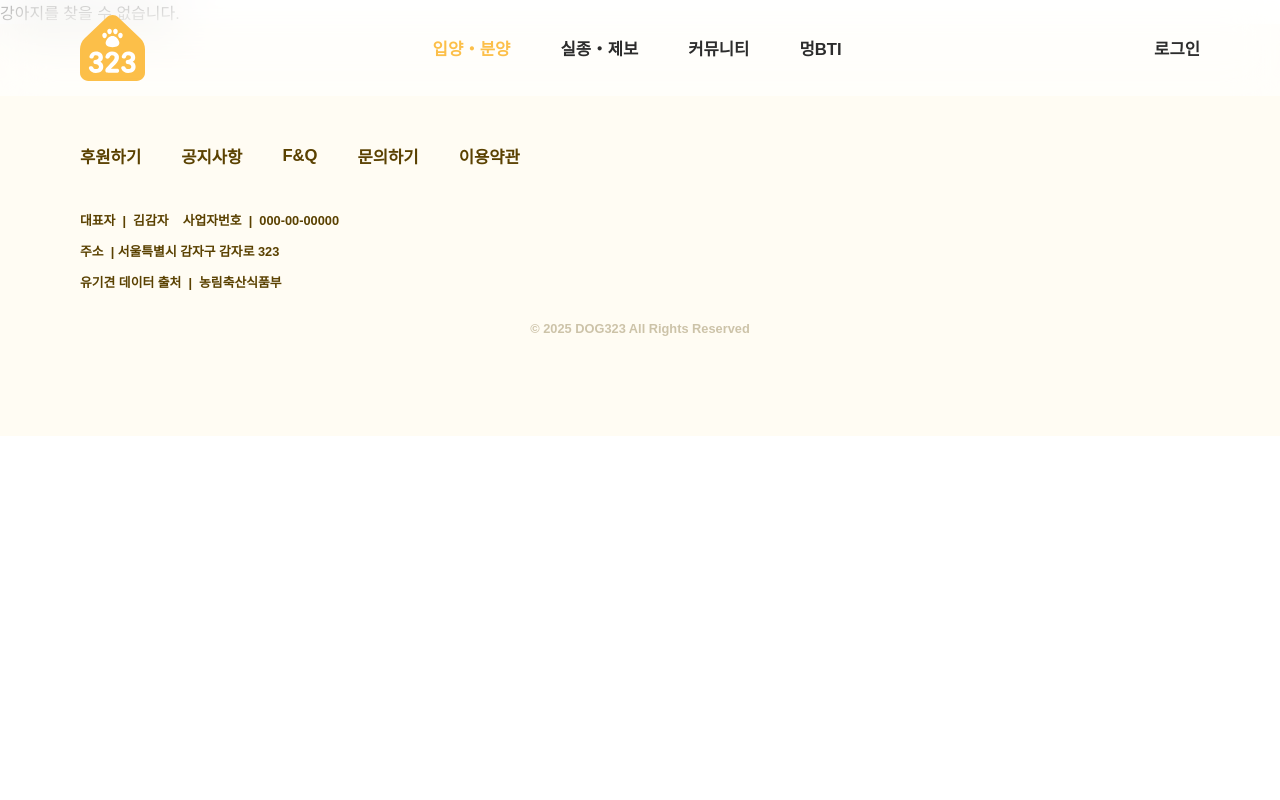
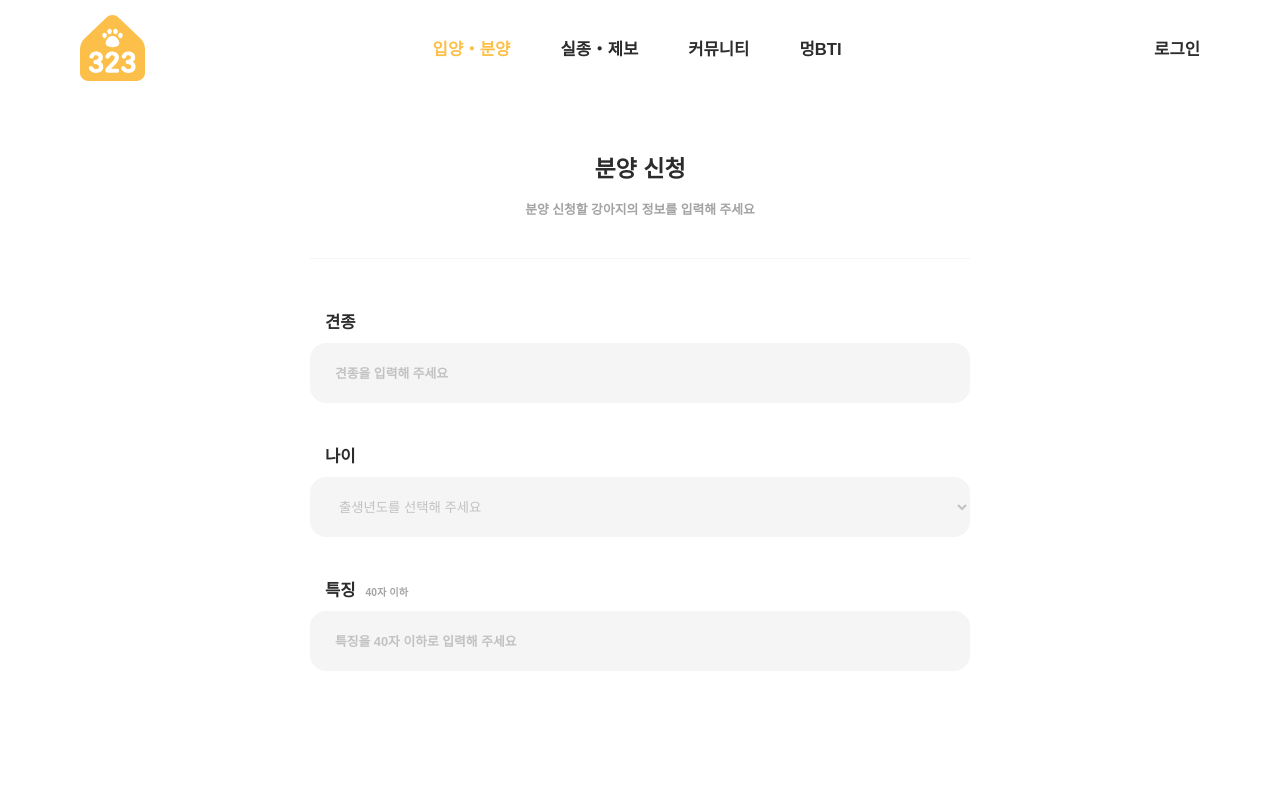
Before and after one commit to gamjatec/dog323-front, a React (Vite) app in the folder dog323/: page /withme/registration in a window 1280 px wide. Shown: the top 800 px of the page. Built offline with nearby package versions, Linux system fonts and the light colour scheme; some icons are missing; a web font is replaced by a local one.

Commit message:
분양 신청폼

```diff
--- a/dog323/src/App.jsx
+++ b/dog323/src/App.jsx
@@ -7,6 +7,7 @@ import WithMePage from "./pages/WithMePage";
 import ScrollToTop from './components/layout/ScrollToTop';
 import WithMe from './components/pages/withme/WithMe';
 import WithMeDetail from './components/pages/withme/WithMeDetail';
+import WithMeRegistration from './components/pages/withme/WithMeRegistration';
 
 // App.jsx = 사이트 지도
 // Page = 화면 껍데기 + Outlet
@@ -23,7 +24,8 @@ const App = () => {
           <Route path='/' element={<HomePage />} />
           <Route path='withme' element={<WithMePage />}>
             <Route index element={<WithMe />} />
-            <Route path=":id" element={<WithMeDetail />} />
+            <Route path='registration' element={<WithMeRegistration />} />
+            <Route path=':id' element={<WithMeDetail />} />
           </Route>
         </Route>
 
--- a/dog323/src/components/pages/withme/WithMe.jsx
+++ b/dog323/src/components/pages/withme/WithMe.jsx
@@ -39,7 +39,8 @@ const WithMe = () => {
     email: "rlagptmd1021@naver.com",
     message: `사람을 정말 좋아하는 순둥이에요.
 갑작스러운 유학으로 인해 함께하지 못하게 되어 마음이 무겁습니다.
-따뜻하게 품어주실 분을 기다립니다.`,
+따뜻하게 품어주실 분을 기다립니다.
+`,
   }));
 
   // 탭 메뉴 매핑
@@ -114,7 +115,7 @@ const WithMe = () => {
             ))}
           </ul>
 
-          <button className="write-btn">
+          <button className="write-btn" onClick={() => navigate("registration")}>
             <Icon icon="fa6-solid:pen-to-square" width="17" height="17" />
             분양 신청
           </button>
--- a/dog323/src/components/pages/withme/WithMeDetail.jsx
+++ b/dog323/src/components/pages/withme/WithMeDetail.jsx
@@ -3,34 +3,8 @@ import dogImg from "../../../assets/images/dog-img.jpg";
 import DogDetail from "../../common/DogDetail";
 
 const WithMeDetail = () => {
-  const { id } = useParams();
-  const location = useLocation();
-
-  // 테스트용 입양 데이터 ----- api 들어갈 부분 -----
-  const dogList = Array.from({ length: 10 }, (_, i) => ({
-    id: i,
-    name: `강아지${i + 1}`,
-    type: "shelter",
-    age: "약 1살",
-    character: i % 2 === 0 ? "활발해요" : "순해요",
-    neutralized: i % 2 === 0 ? "yes" : "no",
-    gender: i % 2 === 0 ? "female" : "male",
-  }));
-
-
-  // @@@@@@@@ 상세페이지 공통으로 만들기 @@@@@@
-  const dog = location.state?.dog || dogList.find((d) => d.id === Number(id));
-
-  if (!dog) return <p>강아지를 찾을 수 없습니다.</p>;
-
   return (
     <div className="withme-detail">
-      {/* <img src={dogImg} alt={dog.name} />
-      <h2>{dog.name}</h2>
-      <p>성격: {dog.character}</p>
-      <p>나이: {dog.age}</p>
-      <p>중성화: {dog.neutralized}</p>
-      <p>성별: {dog.gender}</p> */}
       <DogDetail />
     </div>
   );
--- /dev/null
+++ b/dog323/src/components/pages/withme/WithMeRegistration.jsx
@@ -0,0 +1,41 @@
+const WithMeRegistration = () => {
+  return (
+    <div className="registration withme">
+      <div className="wrap">
+        <div className="title">
+          <h3>분양 신청</h3>
+          <p>분양 신청할 강아지의 정보를 입력해 주세요</p>
+        </div>
+        <form>
+
+          <label className="input-wrap">
+            <span>견종</span>
+            <input type="text" placeholder="견종을 입력해 주세요" />
+          </label>
+
+          <label className="input-wrap">
+            <span className="sub-desc">나이</span>
+            <select>
+              <option value="" selected disabled hidden>
+                출생년도를 선택해 주세요
+              </option>
+              <option value="all">2025년</option>
+              <option value="yes">2024년 </option>
+              <option value="no">중성화 X</option>
+            </select>
+          </label>
+
+          <label className="input-wrap">
+            <span className="sub-desc" data-sub="40자 이하">
+              특징
+            </span>
+            <input type="text" placeholder="특징을 40자 이하로 입력해 주세요" />
+          </label>
+
+        </form>
+      </div>
+    </div>
+  );
+};
+
+export default WithMeRegistration;
--- a/dog323/src/styles/app.scss
+++ b/dog323/src/styles/app.scss
@@ -8,6 +8,7 @@
 @use './components/common/DogCard.scss';
 @use './components/common/DogDetail.scss';
 @use './components/common/DogDetailImageSlider.scss';
+@use './components/common/Registration.scss';
 
 // ----- HomePage -----
 @use './components/home/HomePage.scss';
--- a/dog323/src/styles/base/mixin.scss
+++ b/dog323/src/styles/base/mixin.scss
@@ -142,4 +142,79 @@
   }
 }
 
-// input style
+// input text style
+@mixin input-text {
+  width: 100%;
+  @include flex(column, gap, flex-start);
+  span {
+    @include body-l();
+    padding: 10px 15px;
+    color: var(--gray-800);
+    &.sub-desc {
+      &::after {
+        margin-left: 10px;
+        @include body-s();
+        color: var(--gray-400);
+        content: attr(data-sub);
+      }
+    }
+  }
+  input {
+    width: 100%;
+    height: 60px;
+    padding: 25px;
+    border-radius: 16px;
+    border: none;
+    outline: 2px solid transparent;
+    background-color: var(--gray-100);
+    @include body-l();
+    color: var(--gray-800);
+    transition: 0.2s;
+    &:hover {
+      background-color: var(--gray-50);
+    }
+    &:focus {
+      background-color: var(--gray-50);
+      outline: 2px solid var(--gray-300);
+    }
+    &::placeholder {
+      color: var(--gray-300);
+      @include body-m();
+    }
+  }
+}
+
+@mixin input-text-error {
+  span {
+    width: 100%;
+    @include flex(row, space-between, center);
+    &::after {
+      content: attr(data-error);
+      color: var(--primary-600);
+      @include body-m();
+    }
+  }
+  input {
+    background-color: var(--primary-100);
+    &::placeholder {
+      @include body-m();
+    }
+  }
+}
+
+@mixin select {
+  width: 100%;
+  height: 60px;
+  background-color: var(--gray-100);
+  color: var(--gray-300);
+  border: none;
+  border-radius: 16px;
+  padding: 0 25px;
+  font-family: inherit;
+  &:hover {
+    background-color: var(--gray-50);
+  }
+  &:focus {
+    outline: none;
+  }
+}
--- a/dog323/src/styles/components/common/DogDetail.scss
+++ b/dog323/src/styles/components/common/DogDetail.scss
@@ -115,7 +115,7 @@
             gap: 20px;
           }
           li {
-            @include flex(row, flex-start, flex-start);
+            @include flex(row, flex-start, center);
             gap: 10px;
             p {
               width: 70px;
@@ -156,7 +156,8 @@
       background-color: var(--white-color);
       @include mobile {
         padding: 50px 0;
-        border-top: 30px solid var(--gray-50);
+        border-top: 2px solid var(--gray-100);
+        border-radius: 0;
       }
       .num-write-wrap {
         width: 100%;
@@ -164,7 +165,7 @@
         gap: 25px;
         .number {
           padding: 0 20px;
-          @include flex(row, flex-start, flex-start);
+          @include flex(row, flex-start, center);
           gap: 14px;
           color: var(--gray-800);
           h4 {
--- /dev/null
+++ b/dog323/src/styles/components/common/Registration.scss
@@ -0,0 +1,41 @@
+@use '../../base/index' as *;
+
+.registration {
+  @include page-layout();
+  .wrap {
+    @include layout();
+    @include flex(column);
+    gap: 40px;
+    max-width: 700px;
+    padding: 0 20px;
+    .title {
+      width: 100%;
+      padding-bottom: 40px;
+      @include flex(column);
+      gap: 15px;
+      border-bottom: 1px solid var(--gray-100);
+      h3 {
+        @include h3-style();
+        color: var(--gray-800);
+      }
+      p {
+        @include body-m();
+        color: var(--gray-400);
+      }
+    }
+    form {
+      width: 100%;
+      @include flex(column);
+      gap: 30px;
+      label {
+        @include input-text();
+        &.error {
+          @include input-text-error();
+        }
+        select {
+          @include select();
+        }
+      }
+    }
+  }
+}
--- a/dog323/src/styles/components/layout/Header.scss
+++ b/dog323/src/styles/components/layout/Header.scss
@@ -36,7 +36,7 @@
             color: var(--primary-500);
           }
           &:hover {
-            color: var(--primary-500);
+            color: var(--primary-700);
           }
         }
       }
--- a/dog323/src/styles/components/withme/withme.scss
+++ b/dog323/src/styles/components/withme/withme.scss
@@ -103,10 +103,6 @@
               background-color: var(--gray-100);
               outline: none;
             }
-            &.selected {
-              background-color: var(--white-color);
-              border-color: var(--gray-200);
-            }
           }
         }
         .search-wrap {
```
